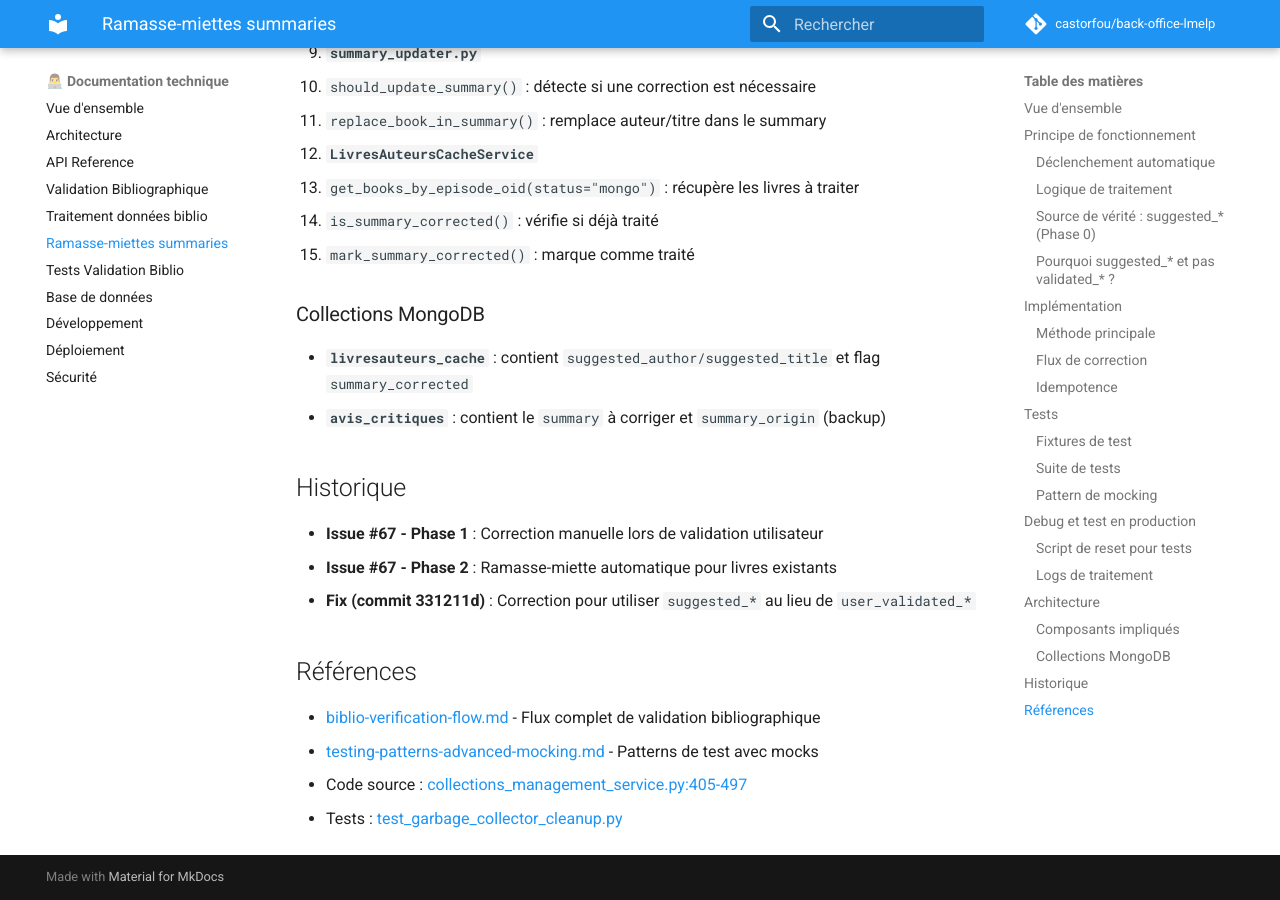
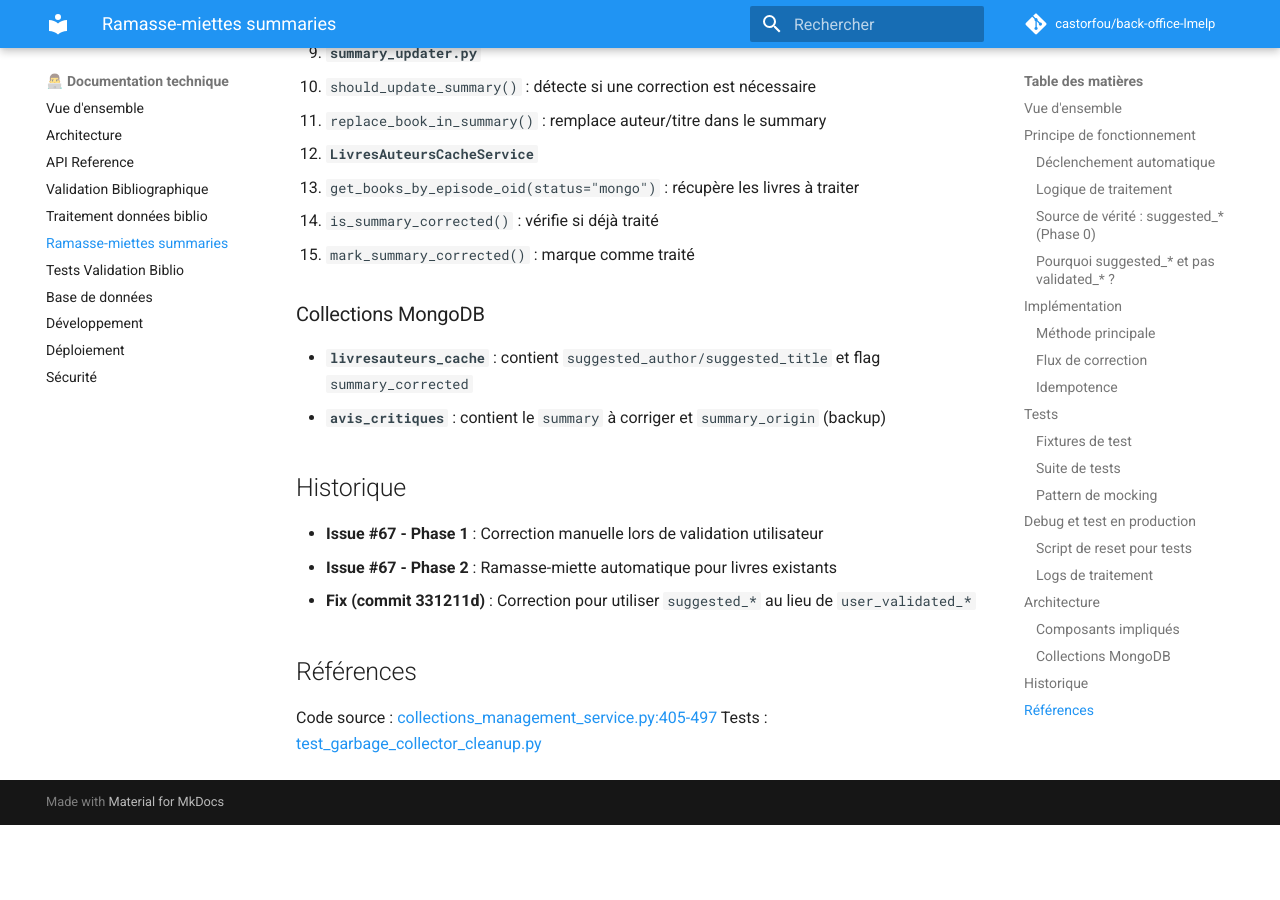
Before and after one commit to castorfou/back-office-lmelp, an MkDocs documentation site: the page built from docs/dev/summary-garbage-collector.md, in a window 1280 px wide and 900 px high, scrolled down 4793 px. Built offline with MkDocs 1.6.1 and Material for MkDocs 9.7.7, drawn with Linux system fonts in a browser that asks for light colours; comment, search, counter and statistics services are not loaded; after the commit the page ends 5618 px from its top, so only the background shows below that.

Commit message:
docs: update references to point to direct links for source code and tests

```diff
--- a/docs/dev/summary-garbage-collector.md
+++ b/docs/dev/summary-garbage-collector.md
@@ -225,7 +225,5 @@
 
 ## Références
 
-- [biblio-verification-flow.md](biblio-verification-flow.md) - Flux complet de validation bibliographique
-- [testing-patterns-advanced-mocking.md](testing-patterns-advanced-mocking.md) - Patterns de test avec mocks
-- Code source : [collections_management_service.py:405-497](../../src/back_office_lmelp/services/collections_management_service.py#L405-L497)
-- Tests : [test_garbage_collector_cleanup.py](../../tests/test_garbage_collector_cleanup.py)
+Code source : [collections_management_service.py:405-497](https://github.com/castorfou/back-office-lmelp/blob/main/src/back_office_lmelp/services/collections_management_service.py#L405-L497)
+Tests : [test_garbage_collector_cleanup.py](https://github.com/castorfou/back-office-lmelp/blob/main/tests/test_garbage_collector_cleanup.py)
```
